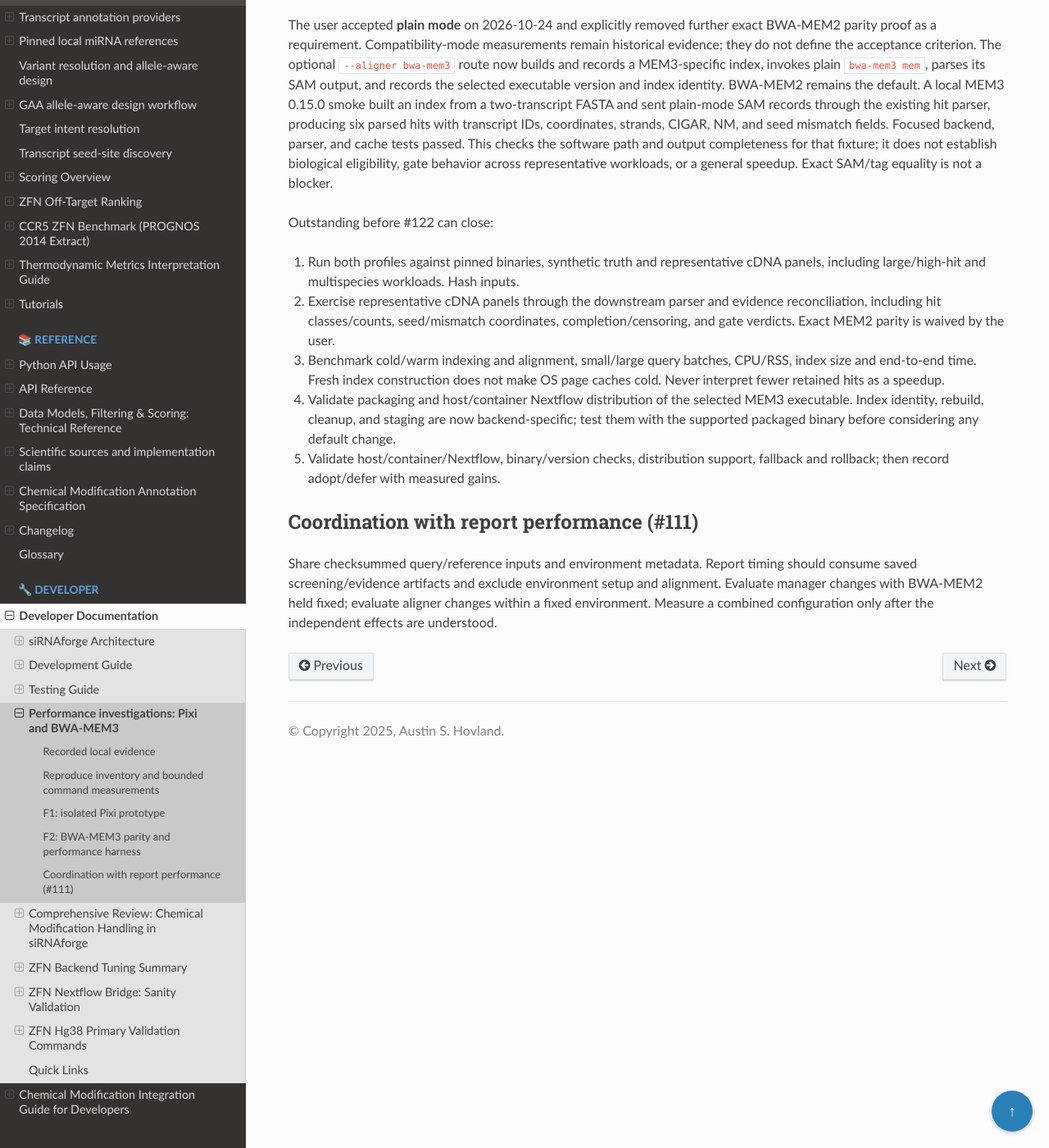
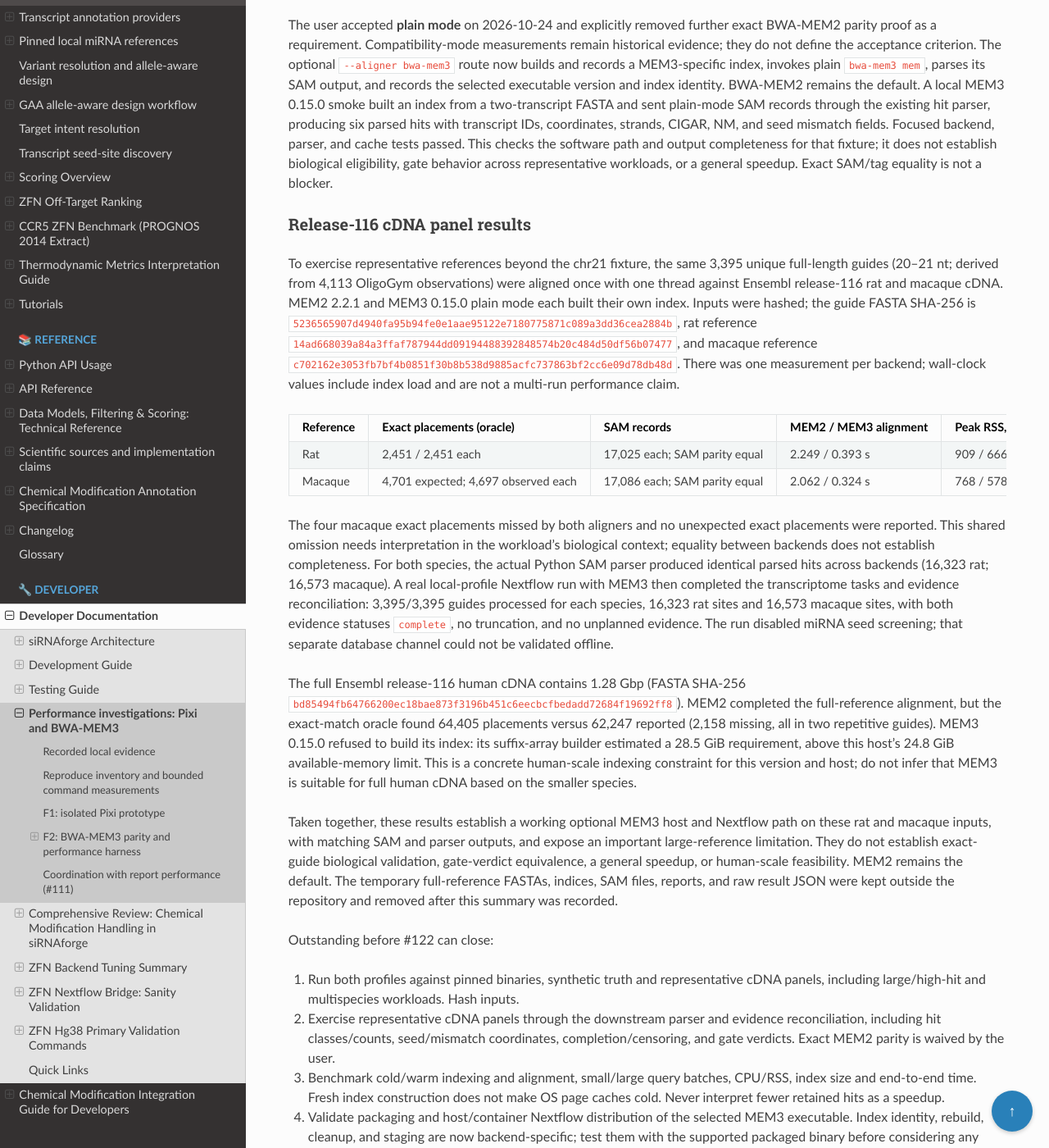
Before and after one commit to Austin-s-h/sirnaforge, a Sphinx documentation site: the page built from docs/developer/performance_review.md, in a window 1280 px wide and 1400 px high, scrolled down 4027 px. Shown: the whole window at 82% size. Built offline with Sphinx 7.4.7 and the Read the Docs theme 3.1.0, drawn with Linux system fonts in a browser that asks for light colours.

Commit message:
Document full reference aligner evaluation

```diff
--- a/docs/developer/performance_review.md
+++ b/docs/developer/performance_review.md
@@ -212,6 +212,54 @@ path and output completeness for that fixture; it does not establish biological
 eligibility, gate behavior across representative workloads, or a general speedup.
 Exact SAM/tag equality is not a blocker.
 
+### Release-116 cDNA panel results
+
+To exercise representative references beyond the chr21 fixture, the same 3,395
+unique full-length guides (20–21 nt; derived from 4,113 OligoGym observations)
+were aligned once with one thread against Ensembl release-116 rat and macaque
+cDNA. MEM2 2.2.1 and MEM3 0.15.0 plain mode each built their own index. Inputs
+were hashed; the guide FASTA SHA-256 is
+`5236565907d4940fa95b94fe0e1aae95122e7180775871c089a3dd36cea2884b`, rat
+reference `14ad668039a84a3ffaf787944dd09194488392848574b20c484d50df56b07477`,
+and macaque reference
+`c702162e3053fb7bf4b0851f30b8b538d9885acfc737863bf2cc6e09d78db48d`.
+There was one measurement per backend; wall-clock values include index load and
+are not a multi-run performance claim.
+
+| Reference | Exact placements (oracle) | SAM records | MEM2 / MEM3 alignment | Peak RSS, MEM2 / MEM3 |
+| --- | ---: | ---: | ---: | ---: |
+| Rat | 2,451 / 2,451 each | 17,025 each; SAM parity equal | 2.249 / 0.393 s | 909 / 666 MiB |
+| Macaque | 4,701 expected; 4,697 observed each | 17,086 each; SAM parity equal | 2.062 / 0.324 s | 768 / 578 MiB |
+
+The four macaque exact placements missed by both aligners and no unexpected
+exact placements were reported. This shared omission needs interpretation in
+the workload's biological context; equality between backends does not establish
+completeness. For both species, the actual Python SAM parser produced identical
+parsed hits across backends (16,323 rat; 16,573 macaque). A real local-profile
+Nextflow run with MEM3 then completed the transcriptome tasks and evidence
+reconciliation: 3,395/3,395 guides processed for each species, 16,323 rat sites
+and 16,573 macaque sites, with both evidence statuses `complete`, no truncation,
+and no unplanned evidence. The run disabled miRNA seed screening; that separate
+database channel could not be validated offline.
+
+The full Ensembl release-116 human cDNA contains 1.28 Gbp (FASTA SHA-256
+`bd85494fb64766200ec18bae873f3196b451c6eecbcfbedadd72684f19692ff8`). MEM2
+completed the full-reference alignment, but the exact-match oracle found 64,405
+placements versus 62,247 reported (2,158 missing, all in two repetitive guides).
+MEM3 0.15.0 refused to build its index: its suffix-array builder estimated a
+28.5 GiB requirement, above this host's 24.8 GiB available-memory limit. This
+is a concrete human-scale indexing constraint for this version and host; do not
+infer that MEM3 is suitable for full human cDNA based on the smaller species.
+
+Taken together, these results establish a working optional MEM3 host and
+Nextflow path on these rat and macaque inputs, with matching SAM and parser
+outputs, and expose an important large-reference limitation. They do not
+establish exact-guide biological validation, gate-verdict equivalence, a
+general speedup, or human-scale feasibility. MEM2 remains the default. The
+temporary full-reference FASTAs, indices, SAM files, reports, and raw result
+JSON were kept outside the repository and removed after this summary was
+recorded.
+
 Outstanding before #122 can close:
 
 1. Run both profiles against pinned binaries, synthetic truth and representative
```
Also changed, not shown: 1 other file.
